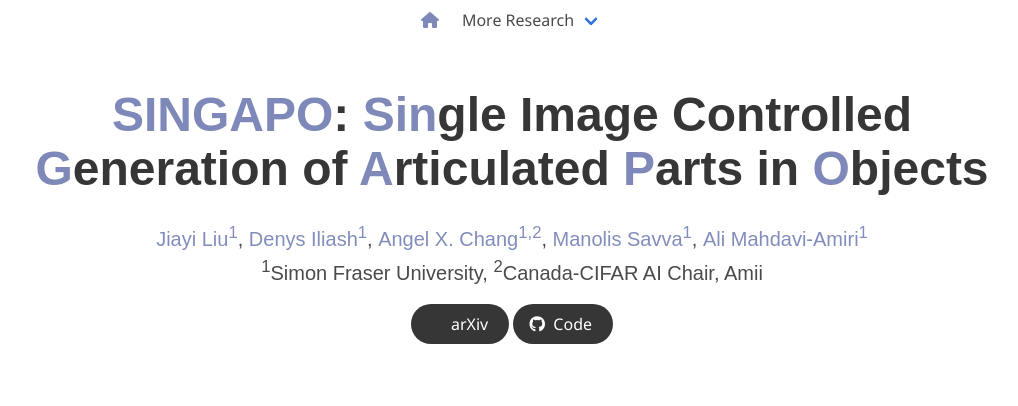
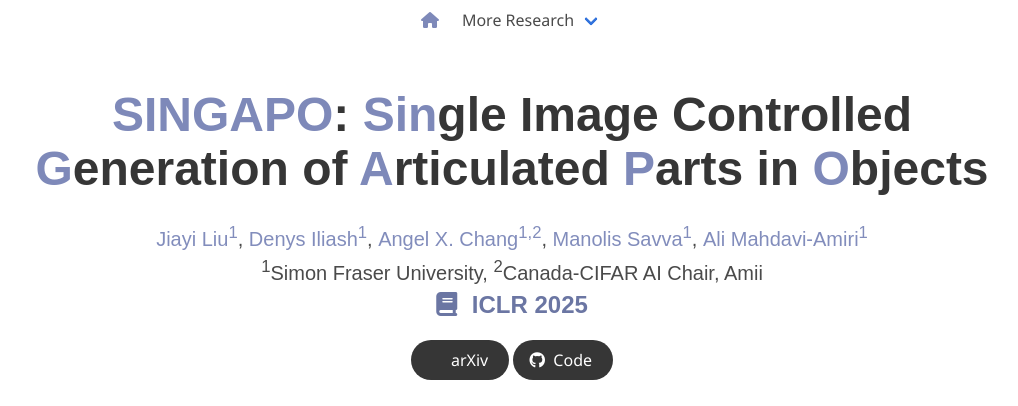
Before and after one commit to 3dlg-hcvc/singapo, a plain HTML site: page docs/index.html in a window 1280 px wide. Shown: the top 406 px of the page, without its empty margins (128-1146 px from the left). Drawn offline with nearby package versions, Linux system fonts and the light colour scheme; some icons are missing; a web font is replaced by a local one.

Commit message:
udpate web

```diff
--- a/docs/index.html
+++ b/docs/index.html
@@ -94,9 +94,13 @@
             <div class="is-size-5 publication-authors">
               <span class="author-block"><sup>1</sup>Simon Fraser University, <sup>2</sup>Canada-CIFAR AI Chair, Amii</span>
             </div>
-            <!-- <div class="is-size-5 publication-authors">
-              <span class="author-block" style="color:#efcc3e"></span>
-            </div> -->
+
+            <div class="is-size-5 publication-authors" >
+              <span class="author-block" style="color:rgb(107, 118, 163);font-size: 1.2em; font-weight: 700;">
+                <i class="fas fa-book" style="margin-right: 8px;"></i>
+                ICLR 2025
+              </span>
+            </div>
 
             <div class="column has-text-centered">
               <div class="publication-links">
```
